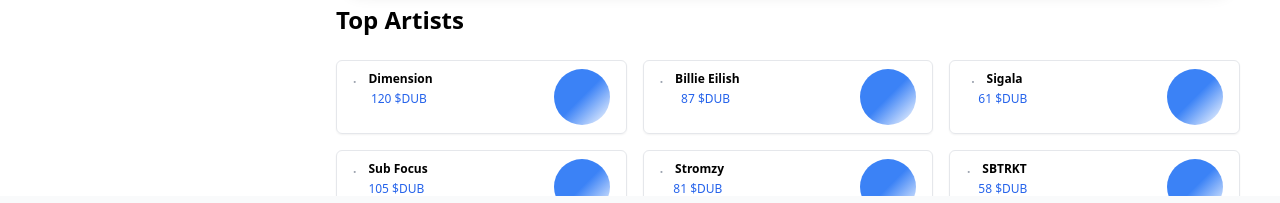
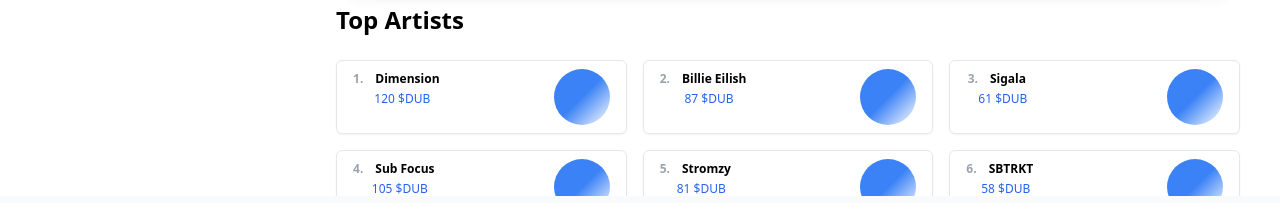
Before and after one commit to Douyemiene/wigxel-corp, a React (Create React App) app: page / in a window 1280 px wide. Shown: the part 482-685 px from the top of the page. Built offline with nearby package versions, Linux system fonts and the light colour scheme.

Commit message:
updated artist section to show numbering

```diff
--- a/src/App.js
+++ b/src/App.js
@@ -167,8 +167,13 @@
             Top Artists
           </div>
           <div className="flex flex-col lg:grid md:grid-cols-3 lg:gap-4 pt-6">
-            {artists.map(({ name, dimension, price }) => (
-              <Artist name={name} dimension={dimension} price={price} />
+            {artists.map(({ name, dimension, price }, index) => (
+              <Artist
+                name={name}
+                dimension={dimension}
+                price={price}
+                num={index + 1}
+              />
             ))}
           </div>
           <div className="text-lg md:text-2xl text-left font-bold mt-12">
```
